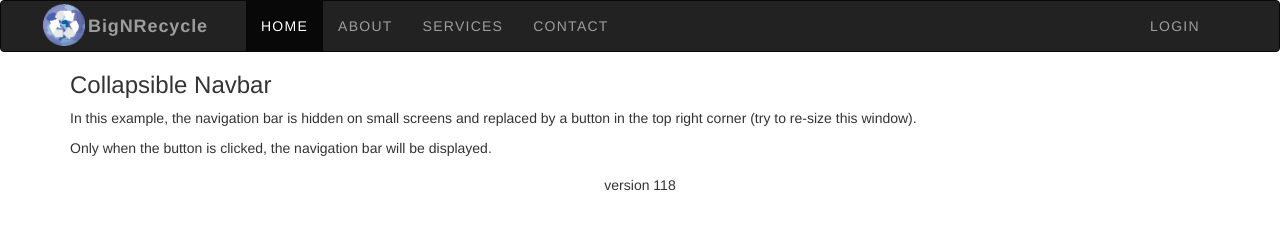
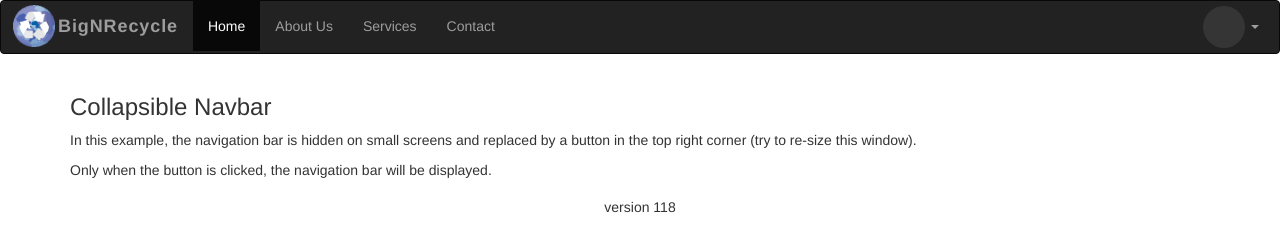
Before and after one commit to papon01/bignrecycle, a plain HTML site: page public/index.html in a window 1280 px wide. Drawn offline with nearby package versions, Linux system fonts and the light colour scheme.

Commit message:
f_navbar

```diff
--- a/public/index.html
+++ b/public/index.html
@@ -27,40 +27,52 @@
     <!-- CSS Link-->
     <link rel="stylesheet" href="style.css">
 
+
+
   </head>
 
   <body id="myPage" data-spy="scroll" data-target=".navbar" data-offset="60">
 
-    <nav class="navbar navbar-inverse col-sm-12">
-      <div class="container-fluid col-sm-12">
-          <div class="navbar-header col-sm-12">
-            <a class="navbar-brand col-md-3" href="#myPage" style="float:left;width: 200px; ">
-              <img id="logo" src="bigN_namecard_logo.png" alt="logo">
-              <strong style="letter-spacing: 0.05em;">BigNRecycle</strong>
-            </a>
+    <nav class="navbar navbar-inverse">
+      <div class="container-fluid">
+        <div class="navbar-header">
+          <button type="button" class="navbar-toggle" data-toggle="collapse" data-target="#myNavbar">
+            <span class="icon-bar"></span>
+            <span class="icon-bar"></span>
+            <span class="icon-bar"></span>
+          </button>
+          <a class="navbar-brand" href="#"><img id="logo" src="bigN_namecard_logo.png" alt="logo">
+            <strong style="letter-spacing: 0.05em;">BigNRecycle</strong></a>
+        </div>
+        <div class="collapse navbar-collapse" id="myNavbar">
+          <ul class="nav navbar-nav">
+            <li class="active"><a href="#">Home</a></li>
+            <li><a href="#">About Us</a></li>
+            <li><a href="#">Services</a></li>
+            <li><a href="#">Contact</a></li>
+          </ul>
 
-            <button type="button" class="navbar-toggle nevbar-left" data-toggle="collapse" data-target="#myNavbar">
-              <span class="icon-bar"></span>
-              <span class="icon-bar"></span>
-              <span class="icon-bar"></span>
-            </button>
+          <ul class="nav navbar-nav navbar-right">
+            <li class="dropdown-toggle">
 
-            <div class="collapse navbar-collapse col-sm-7" id="myNavbar">
-              <ul class="nav navbar-nav">
-                <li class="active"><a href="#">HOME</a></li>
-                <li><a href="#">ABOUT</a></li>
-                <li><a href="#">SERVICES</a></li>
-                <li><a href="#">CONTACT</a></li>
+               <a href="#" data-toggle="dropdown" style="padding:5px">
+                <img src="Screenshot 2023-02-05 122656.png" alt="Profile_Pic" id="profilepic">
+                <span class="caret"></span>
+              </a>
+
+
+              <ul class="dropdown-menu">
+                <li><a href="#">Name Surname</a></li>
+                <li><a href="#">Email Account</a></li>
+                <li><a href="#">User Authority</a></li>
+                <li><a href="#"><span class="glyphicon glyphicon-log-in"></span> Login / Logout</a></li>
               </ul>
-            </div>
+            </li>
 
-            <div class="navbar-header col-sm-1" style="float: right; ">
-              <a href="#" class="navbar-brand col-sm-1" style="font-size: 14px ">
-                LOGIN
-              </a>
-            </div>
-          </div>
+
+          </ul>
         </div>
+      </div>
     </nav>
 
     <div class="container">
--- a/public/style.css
+++ b/public/style.css
@@ -3,28 +3,9 @@
       .myNavbar {
         margin-top: 20px;
     }
-    .navbar li a, .navbar .navbar-brand {
-
-      letter-spacing: 0.09em;
-
-
-    }
-    .navbar-nav li a:hover, .navbar-nav li.active a {
-
-
-      cursor: pointer;
 
 
 
-    }
-
-
-    .navbar-default .navbar-toggle {
-
-
-      border-color: transparent;
-
-    }
 
       /*logo*/
           #logo {
@@ -76,11 +57,11 @@
 
         /*porfilepic*/
 
-        .profilepic {
+        #profilepic {
           vertical-align: middle;
           width: 42px;
           height: 42px;
           border-radius: 50%;
-          float: right;
+
 
         }
```
